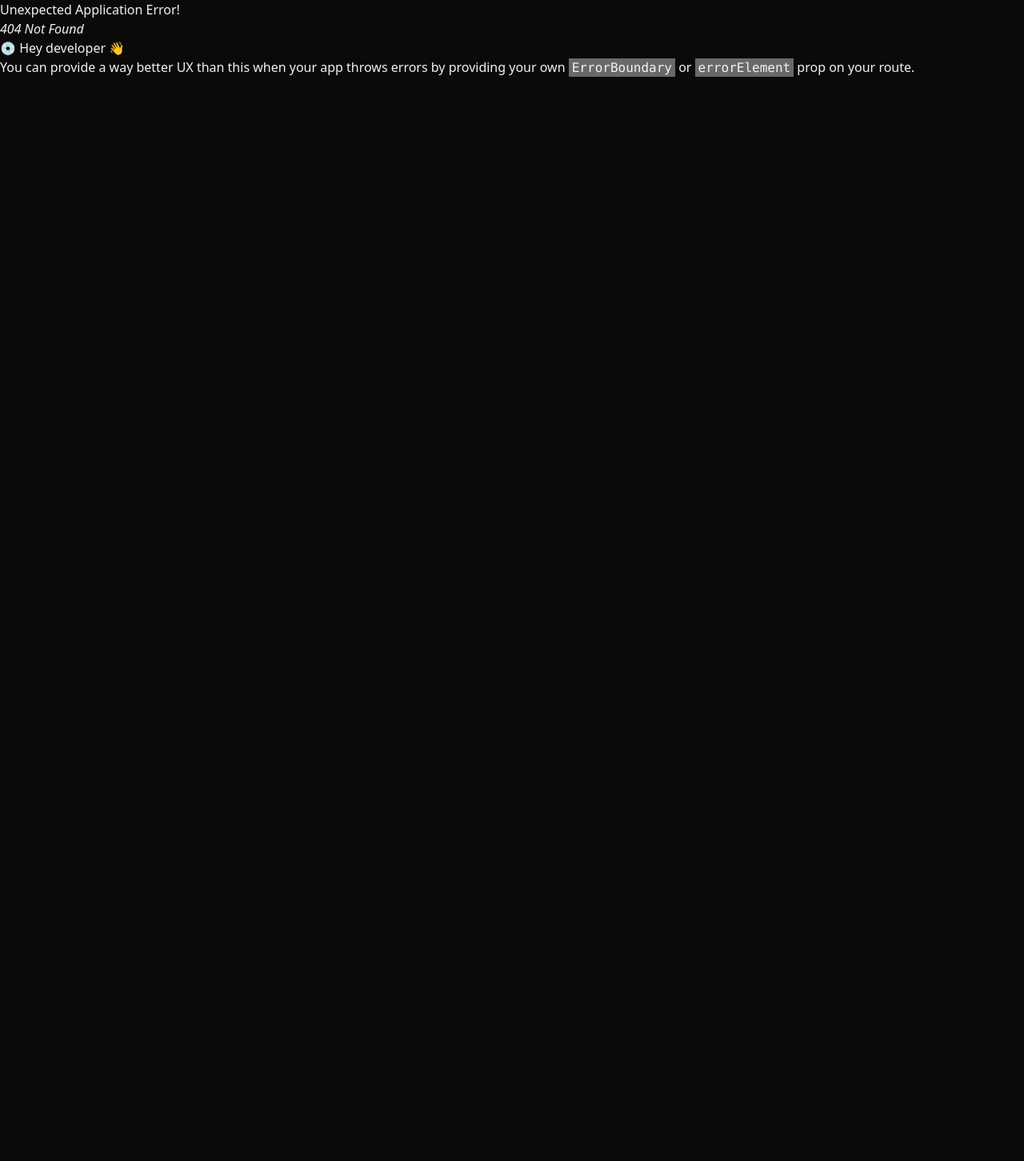
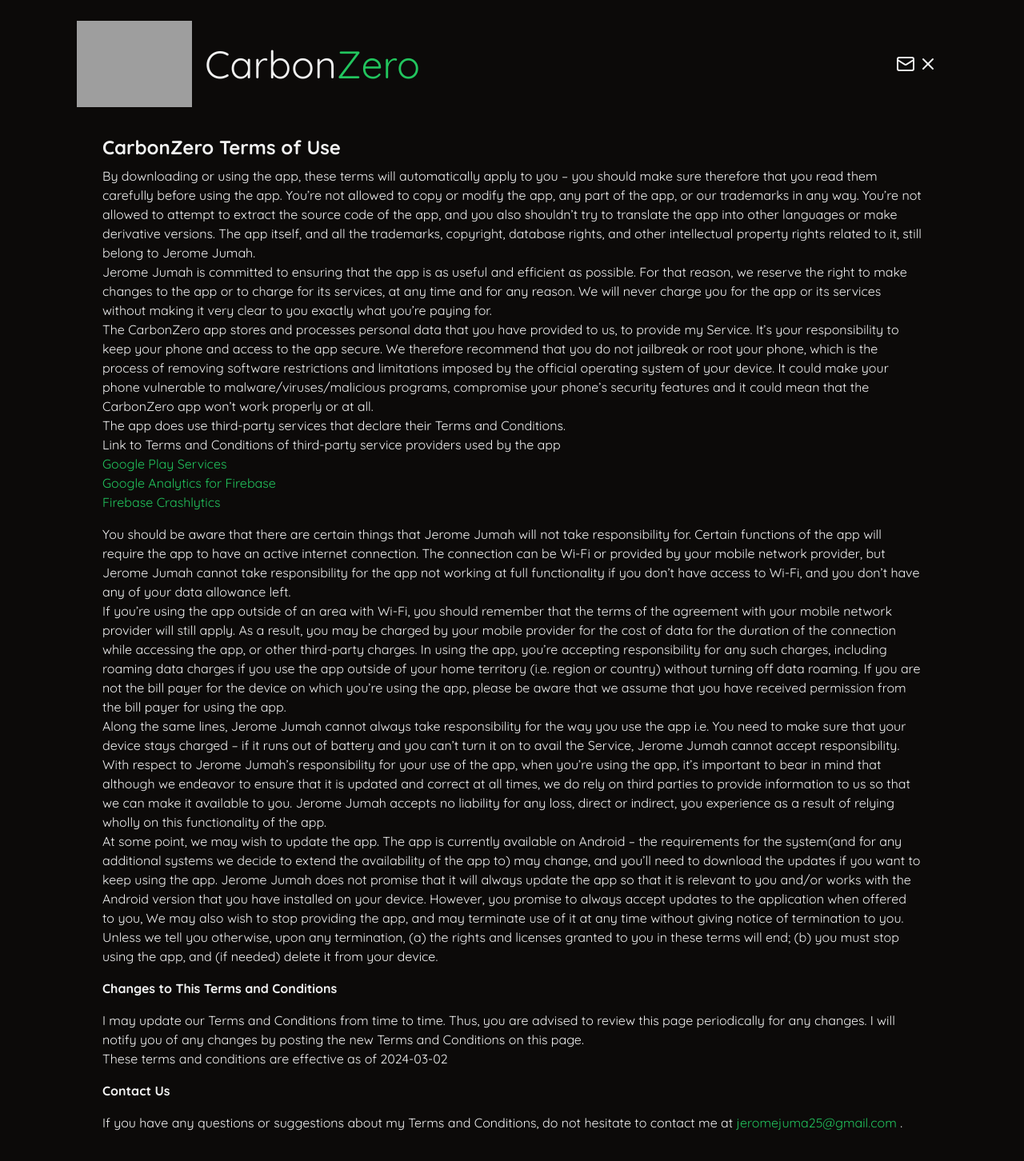
Before and after one commit to Jerome-Jumah/carbon-zero-web, a React (Create React App) app: page /terms in a window 1280 px wide. Before the commit this address had no page. Shown: the top 1452 px of the page at 80% size. Before the commit the page ends 800 px from the top, so only its background shows below. Built offline with nearby package versions, Linux system fonts and the light colour scheme; grey boxes are pictures that could not be loaded; the HTML template or start-up script is replaced by a standard one.

Commit message:
feat: Add Terms page to router configuration

```diff
--- a/src/App.tsx
+++ b/src/App.tsx
@@ -3,6 +3,7 @@
 import { createBrowserRouter, RouterProvider } from "react-router-dom";
 import { PrivacyPage } from "./pages/privacy-page";
 import { ContactPage } from "./pages/contact-page";
+import { TermsPage } from "./pages/terms-page";
 
 const router = createBrowserRouter([
   {
@@ -12,6 +13,7 @@
       { path: "/", element: <HomePage /> },
       { path: "privacy", element: <PrivacyPage /> },
       { path: "contact", element: <ContactPage /> },
+      { path: "terms", element: <TermsPage /> },
     ],
   },
 ]);
--- /dev/null
+++ b/src/pages/terms-page.tsx
@@ -0,0 +1,114 @@
+function TermsPage() {
+  return (
+    <div className="container font-quicksand">
+      <h2 className="text-2xl font-bold mb-2">CarbonZero Terms of Use</h2>
+
+      <div>
+        <p>
+          {" "}
+          By downloading or using the app, these terms will automatically apply to you – you should make sure therefore that you read them carefully
+          before using the app. You’re not allowed to copy or modify the app, any part of the app, or our trademarks in any way. You’re not allowed to
+          attempt to extract the source code of the app, and you also shouldn’t try to translate the app into other languages or make derivative
+          versions. The app itself, and all the trademarks, copyright, database rights, and other intellectual property rights related to it, still
+          belong to Jerome Jumah.{" "}
+        </p>
+        <p>
+          {" "}
+          Jerome Jumah is committed to ensuring that the app is as useful and efficient as possible. For that reason, we reserve the right to make
+          changes to the app or to charge for its services, at any time and for any reason. We will never charge you for the app or its services
+          without making it very clear to you exactly what you’re paying for.{" "}
+        </p>
+        <p>
+          {" "}
+          The CarbonZero app stores and processes personal data that you have provided to us, to provide my Service. It’s your responsibility to keep
+          your phone and access to the app secure. We therefore recommend that you do not jailbreak or root your phone, which is the process of
+          removing software restrictions and limitations imposed by the official operating system of your device. It could make your phone vulnerable
+          to malware/viruses/malicious programs, compromise your phone’s security features and it could mean that the CarbonZero app won’t work
+          properly or at all.{" "}
+        </p>
+        <div>
+          <p> The app does use third-party services that declare their Terms and Conditions. </p>
+          <p> Link to Terms and Conditions of third-party service providers used by the app </p>
+          <ul className="text-primary mb-4">
+            <li>
+              <a href="https://policies.google.com/terms" target="_blank" rel="noopener noreferrer">
+                Google Play Services
+              </a>
+            </li>
+            <li>
+              <a href="https://www.google.com/analytics/terms/" target="_blank" rel="noopener noreferrer">
+                Google Analytics for Firebase
+              </a>
+            </li>
+            <li>
+              <a href="https://firebase.google.com/terms/crashlytics" target="_blank" rel="noopener noreferrer">
+                Firebase Crashlytics
+              </a>
+            </li>
+          </ul>
+        </div>
+        <p>
+          {" "}
+          You should be aware that there are certain things that Jerome Jumah will not take responsibility for. Certain functions of the app will
+          require the app to have an active internet connection. The connection can be Wi-Fi or provided by your mobile network provider, but Jerome
+          Jumah cannot take responsibility for the app not working at full functionality if you don’t have access to Wi-Fi, and you don’t have any of
+          your data allowance left.{" "}
+        </p>
+        <p></p>
+        <p>
+          {" "}
+          If you’re using the app outside of an area with Wi-Fi, you should remember that the terms of the agreement with your mobile network provider
+          will still apply. As a result, you may be charged by your mobile provider for the cost of data for the duration of the connection while
+          accessing the app, or other third-party charges. In using the app, you’re accepting responsibility for any such charges, including roaming
+          data charges if you use the app outside of your home territory (i.e. region or country) without turning off data roaming. If you are not the
+          bill payer for the device on which you’re using the app, please be aware that we assume that you have received permission from the bill
+          payer for using the app.{" "}
+        </p>
+        <p>
+          {" "}
+          Along the same lines, Jerome Jumah cannot always take responsibility for the way you use the app i.e. You need to make sure that your device
+          stays charged – if it runs out of battery and you can’t turn it on to avail the Service, Jerome Jumah cannot accept responsibility.{" "}
+        </p>
+        <p>
+          {" "}
+          With respect to Jerome Jumah’s responsibility for your use of the app, when you’re using the app, it’s important to bear in mind that
+          although we endeavor to ensure that it is updated and correct at all times, we do rely on third parties to provide information to us so that
+          we can make it available to you. Jerome Jumah accepts no liability for any loss, direct or indirect, you experience as a result of relying
+          wholly on this functionality of the app.{" "}
+        </p>
+        <p>
+          {" "}
+          At some point, we may wish to update the app. The app is currently available on Android – the requirements for the system(and for any
+          additional systems we decide to extend the availability of the app to) may change, and you’ll need to download the updates if you want to
+          keep using the app. Jerome Jumah does not promise that it will always update the app so that it is relevant to you and/or works with the
+          Android version that you have installed on your device. However, you promise to always accept updates to the application when offered to
+          you, We may also wish to stop providing the app, and may terminate use of it at any time without giving notice of termination to you. Unless
+          we tell you otherwise, upon any termination, (a) the rights and licenses granted to you in these terms will end; (b) you must stop using the
+          app, and (if needed) delete it from your device.{" "}
+        </p>
+        <p className="mb-4 mt-4">
+          <strong>Changes to This Terms and Conditions</strong>
+        </p>
+        <p>
+          {" "}
+          I may update our Terms and Conditions from time to time. Thus, you are advised to review this page periodically for any changes. I will
+          notify you of any changes by posting the new Terms and Conditions on this page.{" "}
+        </p>
+        <p> These terms and conditions are effective as of 2024-03-02 </p>
+        <p className="mb-4 mt-4">
+          <strong>Contact Us</strong>
+        </p>
+        <p>
+          {" "}
+          If you have any questions or suggestions about my Terms and Conditions, do not hesitate to contact me at{" "}
+          <a className="text-primary" href="mailto:jeromejuma25@gmail.com">
+            jeromejuma25@gmail.com
+          </a>{" "}
+          .
+        </p>
+      </div>
+    </div>
+  );
+}
+
+export { TermsPage };
```
